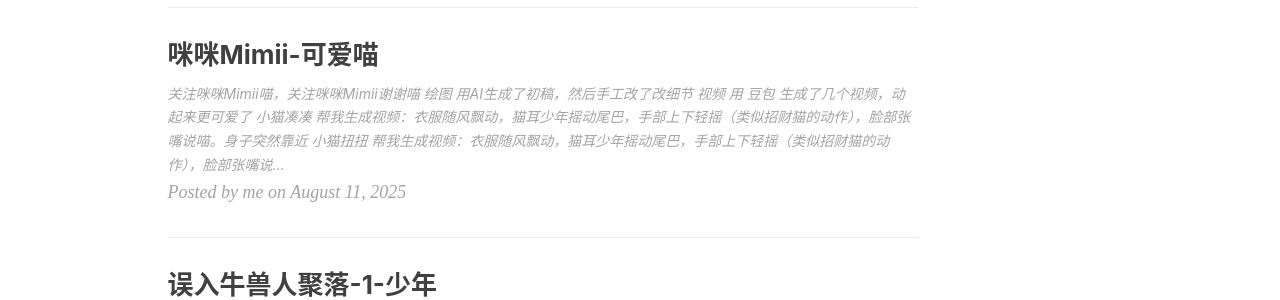
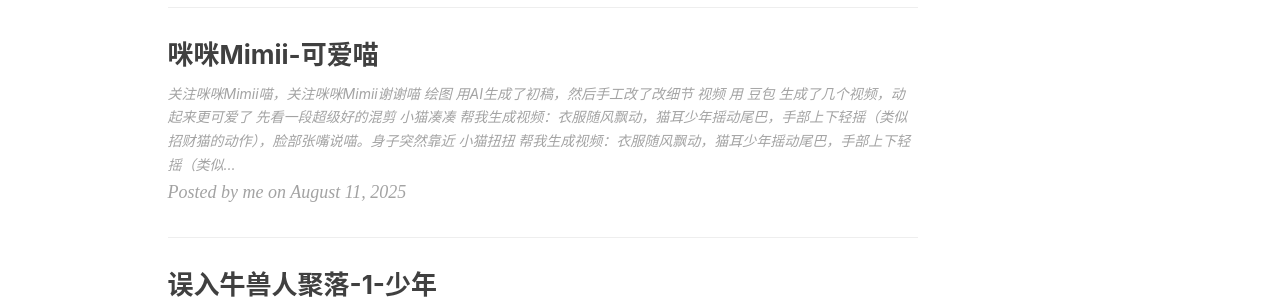
Before and after one commit to furry-me/furry-me.github.io, a Jekyll site: the page built from index.html, in a window 1280 px wide. Shown: the part 1485-1785 px from the top of the page. Built offline with Jekyll 4.4.1, drawn with Linux system fonts in a browser that asks for light colours; nearby versions of some CDN libraries; the list of posts is cut into pages by our own code; comment, search, counter and statistics services are not loaded.

Commit message:
fix some

```diff
--- a/_posts/2025-08-11-Mimii-cute-pose.markdown
+++ b/_posts/2025-08-11-Mimii-cute-pose.markdown
@@ -22,6 +22,9 @@
 
 ## 视频
 用 [豆包](https://www.doubao.com/chat/) 生成了几个视频，动起来更可爱了
+
+### 先看一段超级好的混剪
+<iframe src="//player.bilibili.com/player.html?isOutside=true&aid=115043903474542&bvid=BV1g3YCz6E5x&cid=31757763720&p=1" scrolling="no" border="0" frameborder="no" framespacing="0" allowfullscreen="true"></iframe>
 
 ### 小猫凑凑
 > 帮我生成视频：衣服随风飘动，猫耳少年摇动尾巴，手部上下轻摇（类似招财猫的动作），脸部张嘴说喵。身子突然靠近
```
Also changed, not shown: _posts/2025-08-23-cool-wolf.markdown (renamed from _posts/2025-08-17-cool-wolf.markdown), _posts/2025-08-25-blue-cat-pink-paw-2.markdown (renamed from _posts/2025-08-17-blue-cat-pink-paw-2.markdown).
